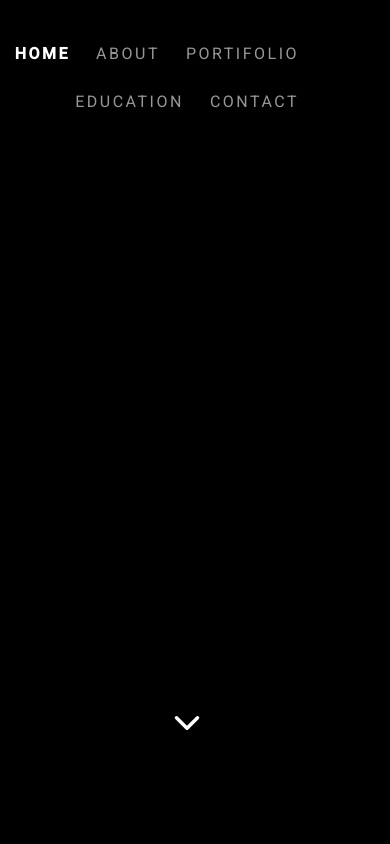
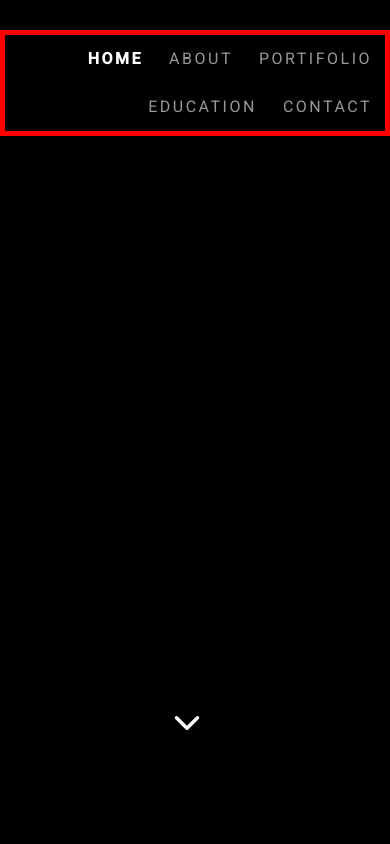
Before and after one commit to jeffersondossantosaguiar/resume-portifolio, a React (Create React App) app: page / in a window 390 px wide. Shown: the top 844 px of the page. Built offline with nearby package versions, Linux system fonts and the light colour scheme.

Commit message:
menu inicio responsividade

```diff
--- a/src/components/Menu/styles.ts
+++ b/src/components/Menu/styles.ts
@@ -1,15 +1,19 @@
 import styled from 'styled-components'
 
 export const Container = styled.div`
+  z-index: 100;
+  position: fixed;
+  left: 0;
+  top: 30px;
+  border: 5px solid red;
+  width: 100%;
+  max-width: 1440px;
+
   #nav-wrap {
     font-size: 16px;
     width: 100%;
     text-transform: uppercase;
     letter-spacing: 2.5px;
-    z-index: 100;
-    position: fixed;
-    left: 0;
-    top: 30px;
   }
   .opaque {
     background-color: #333;
@@ -24,7 +28,6 @@ export const Container = styled.div`
     min-height: 48px;
     width: auto;
     text-align: right;
-    margin-right: 20%;
   }
   ul#nav li {
     position: relative;
```
